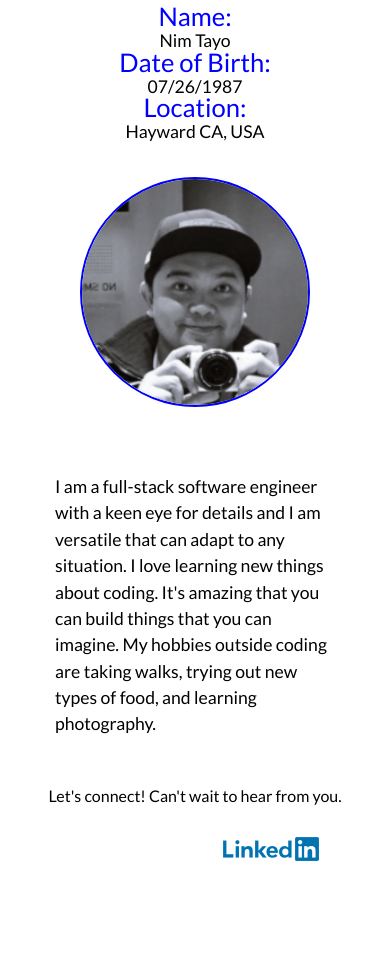
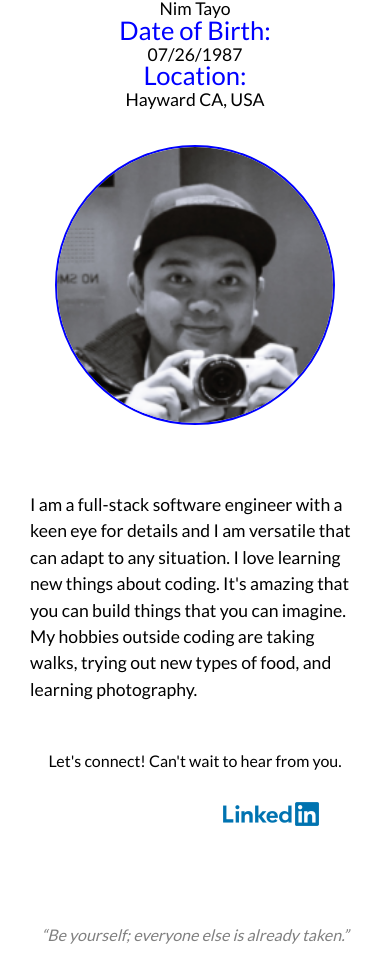
Before and after one commit to nimaester/personalsite, a React (Create React App) app: page / in a window 390 px wide. Shown: the part 1118-2080 px from the top of the page. Built offline with nearby package versions, Linux system fonts and the light colour scheme.

Commit message:
changing skills page

```diff
--- a/src/styles/_about.scss
+++ b/src/styles/_about.scss
@@ -137,31 +137,28 @@
       padding-bottom: 0rem;
     }
     .cards {
+      padding-top: 1rem;
       flex-direction: column-reverse;
       p {
         font-size: 1.1rem;
       }
       .bio {
         margin-top: 2rem;
-        min-width: 280px;
-        max-width: 280px;
+        width: 95%;
         padding: 0rem;
       }
       .my-pic {
-        min-width: 230px;
-        max-width: 230px;
+        width: 95%;
         margin: 2rem 0rem 2rem 0rem;
       }
       .full-bio {
+        width: 95%;
         margin-top: 2rem;
         line-height: 1rem;
         text-align: center;
         padding-left: 0rem;
       }
     }
-  }
-  .foot {
-    font-size: 1.1rem;
   }
 }
 
```
